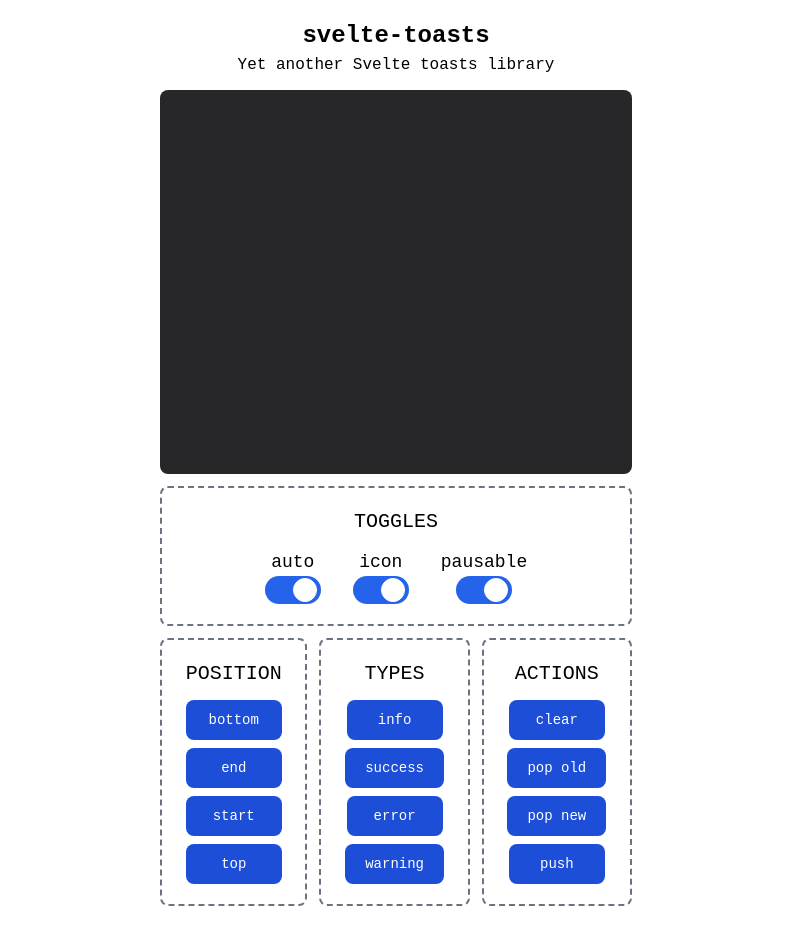
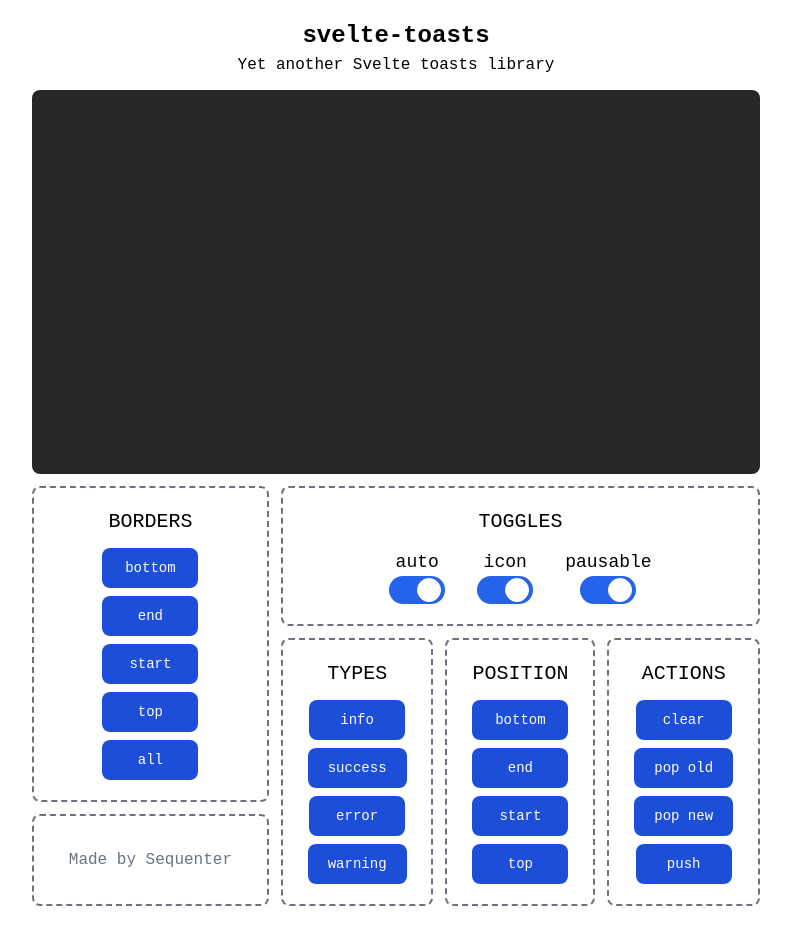
Before and after one commit to sequenter/svelte-toasts, a SvelteKit app: page / in a window 1280 px wide. Shown: the whole page, without its empty margins (244-1035 px from the left). Built offline with nearby package versions, Linux system fonts and the light colour scheme; a web font is replaced by a local one.

Commit message:
Added animation and default stores

```diff
--- a/src/lib/components/ToastItem.svelte
+++ b/src/lib/components/ToastItem.svelte
@@ -1,11 +1,12 @@
 <script lang="ts">
+	import type { Position, ToastType } from '$lib/types';
 	import { Icon } from '$lib/components/icons';
 	import { linear } from 'svelte/easing';
-	import { toastColourMapper } from '$lib/utils/mappers.utils';
-	import type { ToastType } from '$lib/types';
+	import { toastBorderMapper, toastColourMapper } from '$lib/utils/mappers.utils';
 	import { tween } from '$lib/utils/tween.utils';
 
 	export let auto: boolean;
+	export let border: Position | 'all';
 	export let duration: number;
 	export let icon: boolean;
 	export let message: string;
@@ -20,7 +21,9 @@
 </script>
 
 <div
-	class="flex flex-col w-64 min-h-14 text-white rounded-lg border-l-4 bg-zinc-900 text-md drop-shadow-md overflow-hidden mb-2 {colour.border}"
+	class="flex flex-col w-64 min-h-14 text-white rounded-lg bg-zinc-900 text-md drop-shadow-md overflow-hidden mb-2 {toastBorderMapper[
+		border
+	]} {colour.border}"
 	role="status"
 	on:mouseenter={() => {
 		auto && pausable && progress.pause();
--- a/src/lib/components/ToastWrapper.svelte
+++ b/src/lib/components/ToastWrapper.svelte
@@ -1,24 +1,32 @@
 <script lang="ts">
+	import type { AnimationOptions, Position, ToastOptions } from '$lib/types';
+	import { defaultAnimationStore, defaultToastStore } from '$lib/stores/defaults.store';
 	import { fade, fly } from 'svelte/transition';
 	import { flyMapper, positionMapper } from '$lib/utils/mappers.utils';
+	import { animationStore } from '$lib/stores/animation.store';
+	import { flip } from 'svelte/animate';
+	import ToastItem from './ToastItem.svelte';
 	import { toasts } from '$lib/stores/toasts.store';
-	import { flip } from 'svelte/animate';
-	import type { Position } from '$lib/types';
-	import ToastItem from './ToastItem.svelte';
-	import { animationStore } from '$lib/stores/animation.store';
 
 	export let position: Position = 'end';
+	export let toastDefaults: ToastOptions | undefined = undefined;
+	export let animationDefaults: AnimationOptions | undefined = undefined;
+
+	toastDefaults && defaultToastStore.update((current) => ({ ...current, ...toastDefaults }));
+	animationDefaults &&
+		defaultAnimationStore.update((current) => ({ ...current, ...animationDefaults }));
 </script>
 
 <ul class="fixed list-none z-50 {positionMapper[position]}">
-	{#each $toasts as { auto, duration, icon, id, message, pausable, type } (id)}
+	{#each $toasts as { auto, border, duration, icon, id, message, pausable, type } (id)}
 		<li
-			in:fly={flyMapper[position]}
-			out:fade={{ duration: $animationStore.duration }}
-			animate:flip={{ delay: $animationStore.delay }}
+			in:fly={{ ...flyMapper[position], ...$animationStore.fly }}
+			out:fade={$animationStore.fade}
+			animate:flip={$animationStore.flip}
 		>
 			<ToastItem
 				{auto}
+				{border}
 				{duration}
 				{icon}
 				{message}
--- a/src/lib/stores/animation.store.ts
+++ b/src/lib/stores/animation.store.ts
@@ -1,24 +1,5 @@
-import type { Animation, AnimationProp } from '$lib/types';
-import { writable } from 'svelte/store';
+import { get, writable } from 'svelte/store';
+import type { AnimationOptions } from '$lib/types';
+import { defaultAnimationStore } from './defaults.store';
 
-const createStore = () => {
-	const delay = 400;
-	const duration = 400;
-
-	const { update, subscribe } = writable<Animation>({ delay, duration });
-
-	const set = (prop: AnimationProp, value?: number) => {
-		update((store) => ({
-			...store,
-			...{ [prop]: value ?? (prop === 'delay' ? delay : duration) }
-		}));
-	};
-
-	return {
-		update,
-		set,
-		subscribe
-	};
-};
-
-export const animationStore = createStore();
+export const animationStore = writable<AnimationOptions>(get(defaultAnimationStore));
--- /dev/null
+++ b/src/lib/stores/defaults.store.ts
@@ -0,0 +1,17 @@
+import type { AnimationOptions, ToastOptions } from '$lib/types';
+import { writable } from 'svelte/store';
+
+export const defaultToastStore = writable<ToastOptions>({
+	auto: true,
+	border: 'start',
+	duration: 3000,
+	icon: true,
+	pausable: true,
+	type: 'info'
+});
+
+export const defaultAnimationStore = writable<AnimationOptions>({
+	fade: { duration: 400 },
+	fly: { duration: 400 },
+	flip: { duration: 400 }
+});
--- a/src/lib/stores/toasts.store.ts
+++ b/src/lib/stores/toasts.store.ts
@@ -1,15 +1,8 @@
+import { defaultToastStore, defaultAnimationStore } from './defaults.store';
+import { get, writable } from 'svelte/store';
 import type { Toast, ToastOptions, ToastPop } from '$lib/types';
 import { animationStore } from './animation.store';
 import { tick } from 'svelte';
-import { writable } from 'svelte/store';
-
-const defaultOptions: ToastOptions = {
-	auto: true,
-	duration: 3000,
-	icon: true,
-	pausable: true,
-	type: 'info'
-};
 
 const createStore = () => {
 	let toastId = 0;
@@ -17,9 +10,6 @@ const createStore = () => {
 	const { set, subscribe, update } = writable<(Required<ToastOptions> & Toast)[]>([]);
 
 	const pop = async (id: number | ToastPop) => {
-		animationStore.set('delay');
-		await tick();
-
 		switch (id) {
 			case 'new':
 				update((toasts) => toasts.slice(1));
@@ -33,21 +23,18 @@ const createStore = () => {
 	};
 
 	const push = async (message: string, opts?: ToastOptions) => {
-		const options = { ...defaultOptions, ...opts } as Required<ToastOptions>;
+		const options = { ...get(defaultToastStore), ...opts } as Required<ToastOptions>;
 		const id = toastId++;
-
-		animationStore.set('delay', 0);
-		await tick();
 
 		update((toasts) => [{ ...options, ...{ id, message } }, ...toasts]);
 	};
 
 	const clear = async () => {
-		animationStore.set('duration', 0);
+		animationStore.update((animations) => ({ ...animations, ...{ fade: { duration: 0 } } }));
 		await tick();
 
 		set([]);
-		animationStore.set('duration');
+		animationStore.set(get(defaultAnimationStore));
 	};
 
 	return {
@@ -59,5 +46,3 @@ const createStore = () => {
 };
 
 export const toasts = createStore();
-
-export const toastsDelay = writable<number>(0);
--- a/src/lib/types.ts
+++ b/src/lib/types.ts
@@ -1,8 +1,5 @@
-export type AnimationProp = 'delay' | 'duration';
-
-export type Animation = {
-	[key in AnimationProp]: number;
-};
+import type { FadeParams, FlyParams } from 'svelte/transition';
+import type { FlipParams } from 'svelte/animate';
 
 export type Position = 'bottom' | 'end' | 'start' | 'top';
 
@@ -12,8 +9,15 @@ export type ToastType = 'error' | 'info' | 'success' | 'warning';
 
 export type IconType = ToastType | 'close';
 
+export interface AnimationOptions {
+	fade?: FadeParams;
+	fly?: FlyParams;
+	flip?: FlipParams;
+}
+
 export interface ToastOptions {
 	auto?: boolean;
+	border?: Position | 'all';
 	duration?: number;
 	icon?: boolean;
 	pausable?: boolean;
--- a/src/lib/utils/mappers.utils.ts
+++ b/src/lib/utils/mappers.utils.ts
@@ -36,6 +36,14 @@ export const toastColourMapper: {
 	}
 } as const;
 
+export const toastBorderMapper: { [key in Position | 'all']: string } = {
+	bottom: 'border-b-4',
+	end: 'border-r-4',
+	start: 'border-l-4',
+	top: 'border-t-4',
+	all: 'border-4'
+} as const;
+
 export const positionMapper: { [key in Position]: string } = {
 	bottom: 'bottom-10 inset-x-0 max-w-max mx-auto',
 	end: 'top-10 right-10',
--- a/src/routes/+layout.svelte
+++ b/src/routes/+layout.svelte
@@ -3,13 +3,13 @@
 </script>
 
 <svelte:head>
-	<title>svelte-toasts | demo</title>
+	<title>demo - svelte-toasts</title>
 	<meta
 		name="description"
 		content="A lightweight, functional and customisable Svelte toasts library"
 	/>
 </svelte:head>
 
-<main class="container w-full max-w-lg mx-auto leading-relaxed">
+<main class="container w-full max-w-3xl mx-auto leading-relaxed">
 	<slot />
 </main>
--- a/src/routes/+page.svelte
+++ b/src/routes/+page.svelte
@@ -3,9 +3,10 @@
 	import Button from '$lib/components/Button.svelte';
 	import Switch from '$lib/components/Switch.svelte';
 	import { toasts } from '$lib/stores/toasts.store';
-	import type { Position, ToastOptions } from '$lib/types';
+	import type { Position, ToastOptions, ToastType } from '$lib/types';
 
 	const positions: Position[] = ['bottom', 'end', 'start', 'top'] as const;
+	const borders: (Position | 'all')[] = ['bottom', 'end', 'start', 'top', 'all'] as const;
 
 	const types: { message: string; opts?: ToastOptions }[] = [
 		{ message: 'info' },
@@ -36,7 +37,12 @@
 		{
 			label: 'push',
 			func: () => {
-				toasts.push('push', { auto: toggles.auto, icon: toggles.icon, pausable: toggles.pausable });
+				toasts.push('push', {
+					auto: toggles.auto,
+					icon: toggles.icon,
+					pausable: toggles.pausable,
+					type: getRandomType()
+				});
 			}
 		}
 	] as const;
@@ -48,6 +54,11 @@
 	};
 
 	let position: Position = 'end';
+
+	const getRandomType = () => {
+		const allTypes: ToastType[] = ['error', 'info', 'success', 'warning'] as const;
+		return allTypes[Math.floor(Math.random() * allTypes.length)];
+	};
 </script>
 
 <div class="flex flex-col items-center p-5 gap-3">
@@ -58,8 +69,43 @@
 
 	<div class="h-96 w-full rounded-lg bg-zinc-800"></div>
 
+	<div class="flex w-full gap-3">
+		<div class="grow">
+			<div class="flex flex-col gap-3 h-full">
 				<div
-		class="flex flex-col w-full gap-3 p-5 text-center rounded-lg border-2 border-dashed border-gray-500"
+					class="flex flex-col gap-3 p-5 text-center rounded-lg border-2 border-dashed border-gray-500"
+				>
+					<h3 class="text-xl">BORDERS</h3>
+					<ul class="list-none space-y-2">
+						{#each borders as border}
+							<li>
+								<Button
+									label={border}
+									on:click={() => {
+										toasts.push(border, {
+											auto: toggles.auto,
+											icon: toggles.icon,
+											pausable: toggles.pausable,
+											type: getRandomType(),
+											border
+										});
+									}}
+								/>
+							</li>
+						{/each}
+					</ul>
+				</div>
+				<div
+					class="grow flex p-5 items-center justify-center rounded-lg border-2 border-dashed border-gray-500"
+				>
+					<span class="text-gray-500 font-medium">Made by Sequenter</span>
+				</div>
+			</div>
+		</div>
+
+		<div class="grow flex flex-col gap-3">
+			<div
+				class="flex flex-col gap-3 p-5 text-center rounded-lg border-2 border-dashed border-gray-500"
 			>
 				<h3 class="text-xl">TOGGLES</h3>
 				<ul class="flex justify-center gap-8">
@@ -73,23 +119,6 @@
 			</div>
 
 			<div class="flex gap-3 w-full">
-		<div
-			class="grow flex flex-col gap-3 p-5 text-center rounded-lg border-2 border-dashed border-gray-500"
-		>
-			<h3 class="text-xl">POSITION</h3>
-			<ul class="list-none space-y-2">
-				{#each positions as pos}
-					<li>
-						<Button
-							label={pos}
-							on:click={() => {
-								position = pos;
-							}}
-						/>
-					</li>
-				{/each}
-			</ul>
-		</div>
 				<div
 					class="grow flex flex-col gap-3 p-5 text-center rounded-lg border-2 border-dashed border-gray-500"
 				>
@@ -110,6 +139,25 @@
 						{/each}
 					</ul>
 				</div>
+
+				<div
+					class="grow flex flex-col gap-3 p-5 text-center rounded-lg border-2 border-dashed border-gray-500"
+				>
+					<h3 class="text-xl">POSITION</h3>
+					<ul class="list-none space-y-2">
+						{#each positions as pos}
+							<li>
+								<Button
+									label={pos}
+									on:click={() => {
+										position = pos;
+									}}
+								/>
+							</li>
+						{/each}
+					</ul>
+				</div>
+
 				<div
 					class="grow flex flex-col gap-3 p-5 text-center rounded-lg border-2 border-dashed border-gray-500"
 				>
@@ -124,5 +172,7 @@
 				</div>
 			</div>
 		</div>
+	</div>
+</div>
 
 <ToastWrapper {position} />
```
Also changed, not shown: 2 other files (tests, documents, lock files or other folders). Lines whose indentation alone changed are shown as unchanged.
